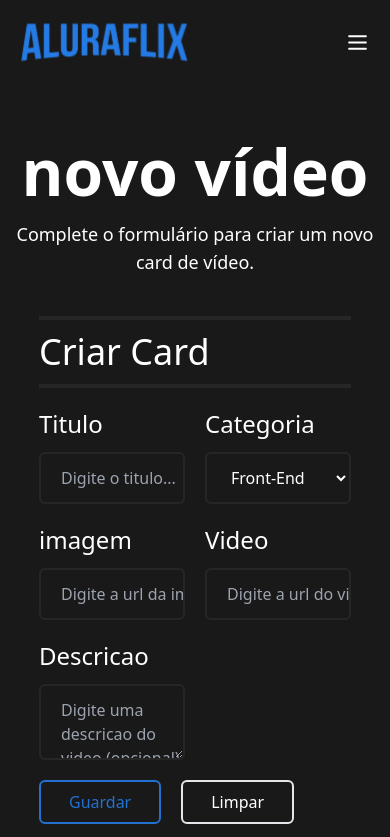
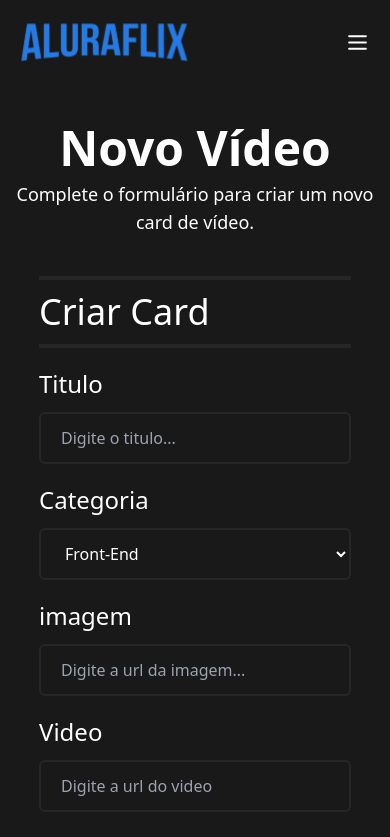
Before and after one commit to ThomazHilario/AluraFlix, a React (Vite) app: page /newvideo in a window 390 px wide. Shown: the top 837 px of the page. Built offline with nearby package versions, Linux system fonts and the light colour scheme.

Commit message:
style: NewVideo.tsx
- Deixando o formulário responsivo.

```diff
--- a/src/Pages/NewVideo.tsx
+++ b/src/Pages/NewVideo.tsx
@@ -85,13 +85,13 @@ export const NewVideo = () => {
     return(
         <main className="bg-[#191919] text-white flex flex-col items-center gap-10 py-10">
             <article className="text-center">
-                <h1 className="text-[4rem] font-bold">novo vídeo</h1>
-                <p className="text-lg">Complete o formulário para criar um novo card de vídeo.</p>
+                <h1 className="text-5xl sm:text-6xl font-bold">Novo Vídeo</h1>
+                <p className="text-lg mt-2">Complete o formulário para criar um novo card de vídeo.</p>
             </article>
 
             <section className="w-[80vw]">
                 <h2 className="text-4xl w-full border-y-4 border-[#262626] py-3">Criar Card</h2>
-                <form className='mt-5 grid grid-cols-2 gap-5' onSubmit={handleSubmit(handleSubmitVideoInDbJson)}>
+                <form className='flex flex-col gap-5 mt-5 md:grid grid-cols-2' onSubmit={handleSubmit(handleSubmitVideoInDbJson)}>
                     <p className={inputsForms}>
                         <label className={`text-2xl ${errors.titulo && 'text-red-500'}`}>Titulo</label>
                         <input
```
